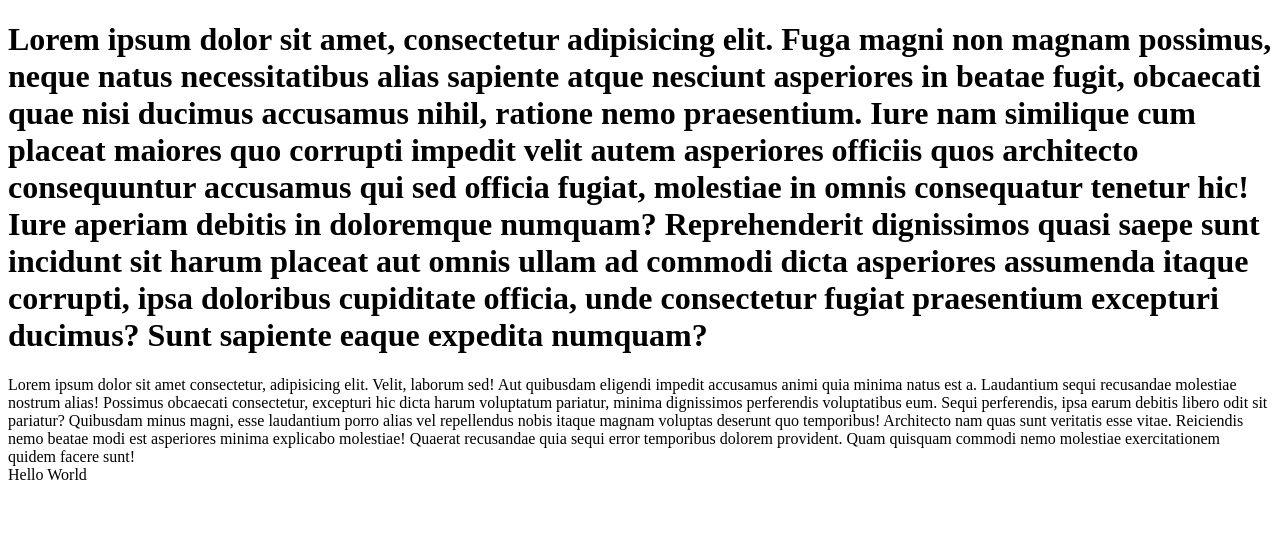
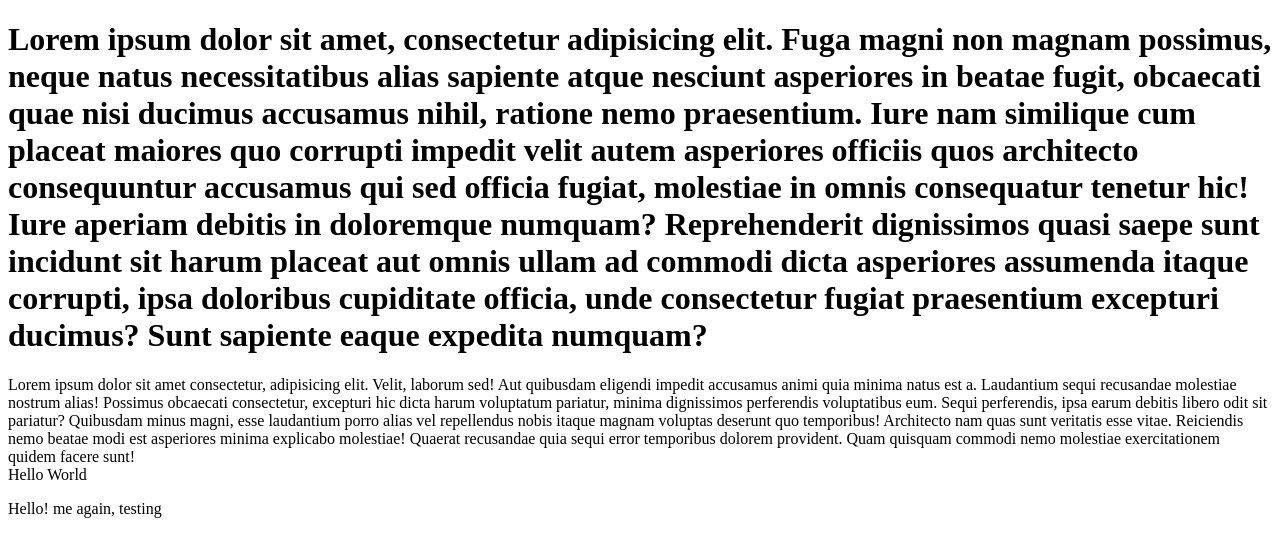
Before and after one commit to Min-Pyae/GIT, a plain HTML site: page index.html in a window 1280 px wide. Drawn offline with Linux system fonts and the light colour scheme.

Commit message:
me again! testing

```diff
--- a/index.html
+++ b/index.html
@@ -14,5 +14,7 @@
     </section>
 
     <header>Hello World</header>
+
+    <p>Hello! me again, testing</p>
 </body>
 </html>
```
